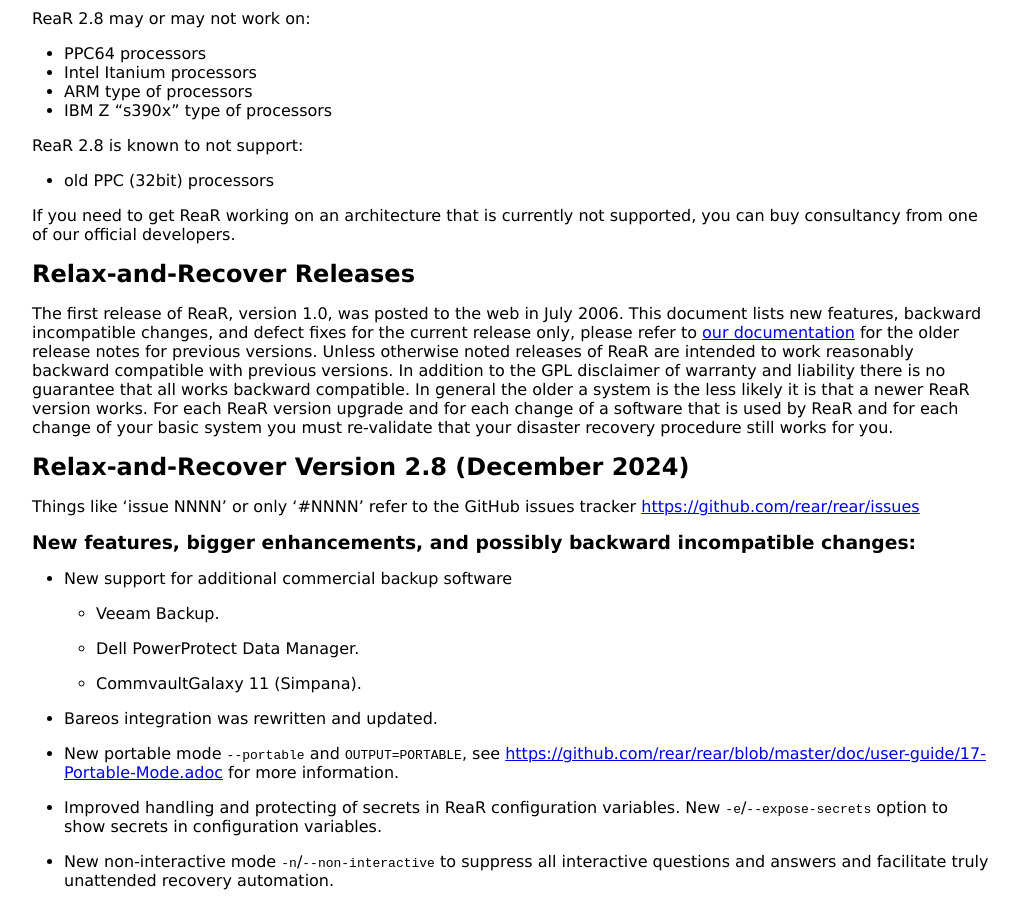
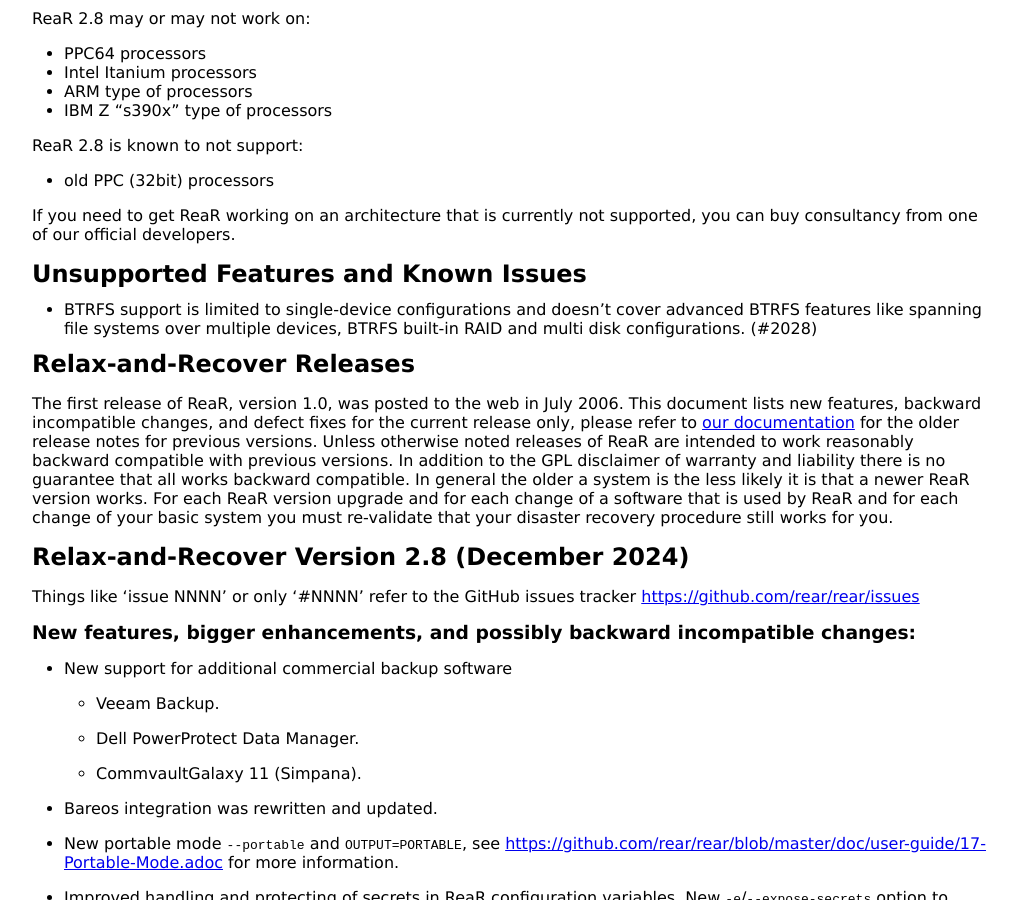
Before and after one commit to rear/rear.github.com, a Jekyll site: the page built from documentation/release-notes-2-8.md, in a window 1280 px wide and 900 px high, scrolled down 3049 px. Shown: the whole window, without its empty margins (128-1147 px from the left). Built offline with Jekyll 4.4.1, drawn with Linux system fonts in a browser that asks for light colours; some of the changed text lies outside the part shown.

Commit message:
Explain about unsupported BTRFS and Fedora features

```diff
--- a/documentation/release-notes-2-8.md
+++ b/documentation/release-notes-2-8.md
@@ -177,6 +177,10 @@
 
 If you need to get ReaR working on an architecture that is currently not supported,
 you can buy consultancy from one of our official developers.
+
+## Unsupported Features and Known Issues
+
+* BTRFS support is limited to single-device configurations and doesn't cover advanced BTRFS features like spanning file systems over multiple devices, BTRFS built-in RAID and multi disk configurations. (#2028)
 
 ## Relax-and-Recover Releases
 
```
Also changed, not shown: other parts of documentation/release-notes-2-8.md (+1 -1 lines).
